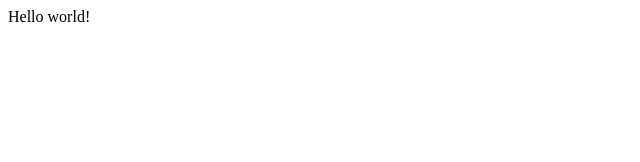
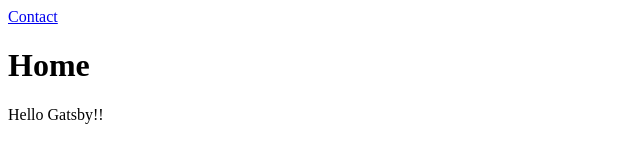
Before and after one commit to newyork-anthonyng/gatsby-demo, a Gatsby site: page / in a window 1280 px wide. Shown: the whole page, without its empty margins (0-640 px from the left). Built offline with nearby package versions, Linux system fonts and the light colour scheme; Gatsby itself is replaced by a stand-in of ours.

Commit message:
Add commits

```diff
--- /dev/null
+++ b/src/components/header.js
@@ -0,0 +1,3 @@
+import React from 'react';
+
+export default props => <h1>{props.headerText}</h1>
--- /dev/null
+++ b/src/pages/contact.js
@@ -0,0 +1,10 @@
+import React from "react"
+import { Link } from "gatsby"
+import Header from "../components/header"
+export default () => (
+  <div style={{ color: `teal` }}>
+    <Link to="/">Home</Link>
+    <Header headerText="Contact" />
+    <p>Send us a message!</p>
+  </div>
+)
--- a/src/pages/index.js
+++ b/src/pages/index.js
@@ -1,3 +1,11 @@
 import React from "react"
+import Header from '../components/header';
+import { Link } from 'gatsby'
 
-export default () => <div>Hello world!</div>
+export default () => (
+  <div>
+    <Link to="/contact/">Contact</Link>
+    <Header headerText="Home" />
+    Hello Gatsby!!
+  </div>
+)
```
Also changed, not shown: src/pages/about.js (added, +9 -0 lines).
